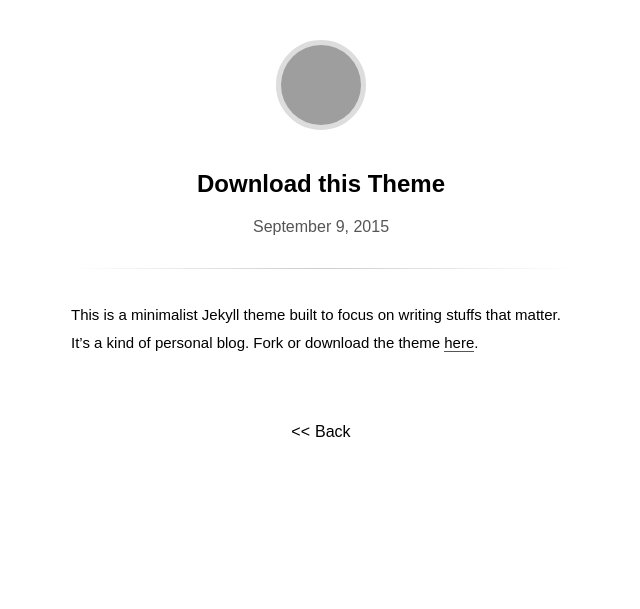
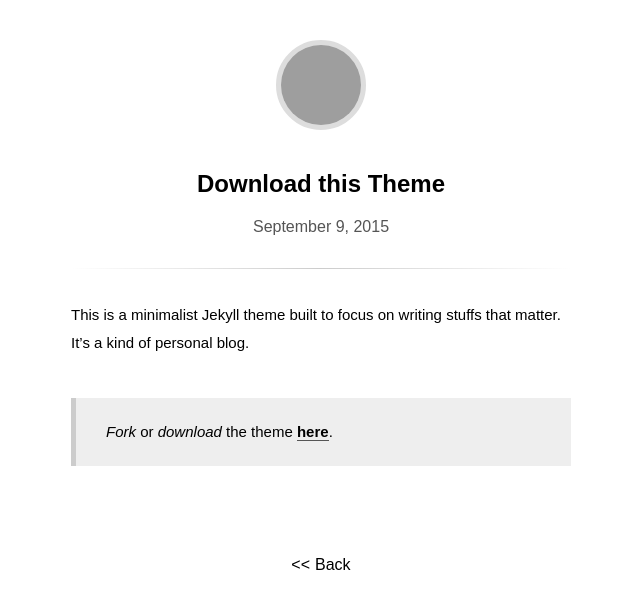
Before and after one commit to heiswayi/the-plain, a Jekyll site: the page built from _posts/2015-09-09-download-this-theme.md, in a window 1280 px wide. Shown: the top 609 px of the page, without its empty margins (319-959 px from the left). Built offline with Jekyll 4.4.1, drawn with Linux system fonts in a browser that asks for light colours; some web fonts are replaced; grey boxes are pictures that could not be loaded.

Commit message:
Update 2015-09-09-download-this-theme.md

```diff
--- a/_posts/2015-09-09-download-this-theme.md
+++ b/_posts/2015-09-09-download-this-theme.md
@@ -3,4 +3,6 @@ title: Download this Theme
 updated: 2015-09-09 10:38
 ---
 
-This is a minimalist Jekyll theme built to focus on writing stuffs that matter. It's a kind of personal blog. Fork or download the theme [here](https://github.com/heiswayi/the-plain).
+This is a minimalist Jekyll theme built to focus on writing stuffs that matter. It's a kind of personal blog.
+
+> _Fork_ or _download_ the theme [**here**](https://github.com/heiswayi/the-plain).
```
